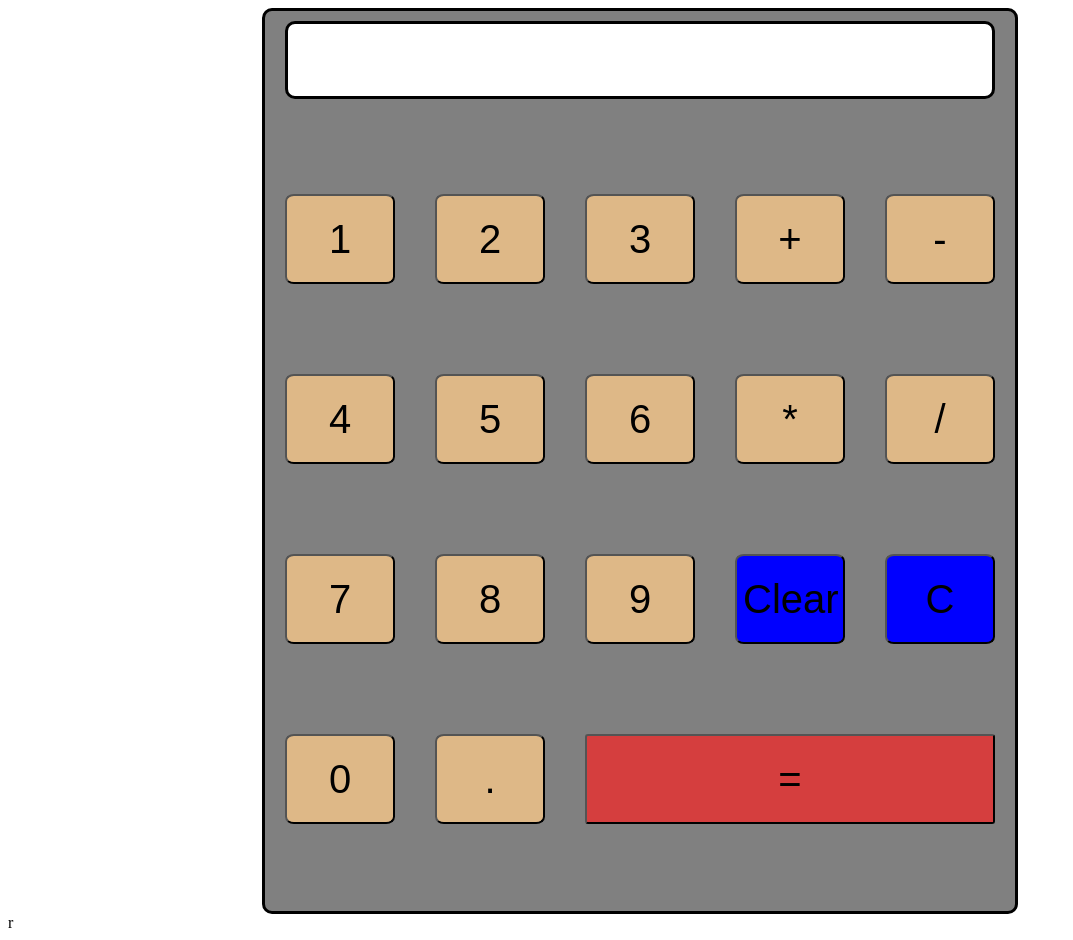
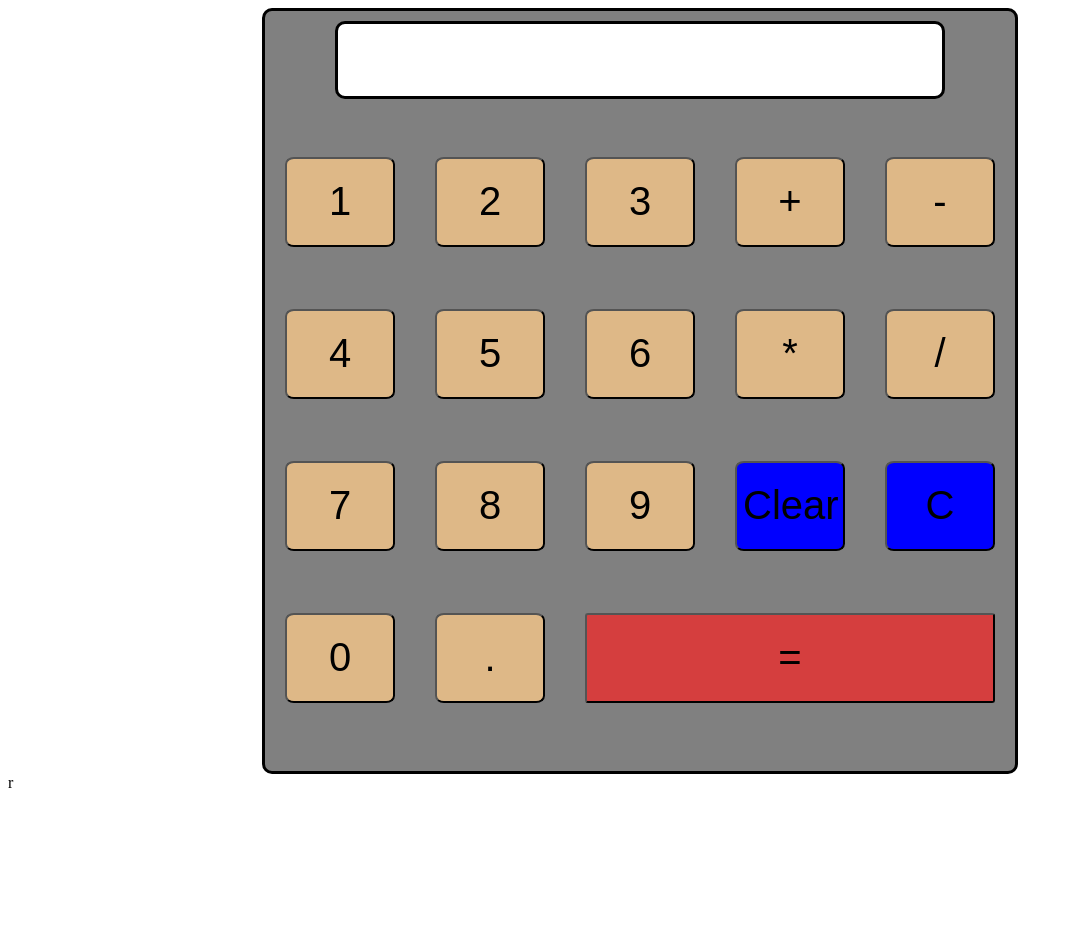
Before and after one commit to MohamedBoutaieb/calculator-js, a plain HTML site: page index.html in a window 1280 px wide. Shown: the whole page, without its empty margins (0-1073 px from the left). After the commit the page ends 800 px from the top, so only its background shows below. Drawn offline with Linux system fonts and the light colour scheme.

Commit message:
size fix

```diff
--- a/style.css
+++ b/style.css
@@ -1,11 +1,12 @@
 body {
     align-items: center;
+    height:95vh;
 }
 
 .calculator {
     margin: auto;
     width: 750px;
-    height: 900px;
+    height: 100%;
     text-align: center;
     background: grey;
     border-radius: 10px;
@@ -14,7 +15,7 @@ body {
 
 input {
     margin-top: 10px;
-    width: 700px;
+    width: 80%;
     height: 70px;
     font-size: 40px;
     border-radius: 10px;
@@ -22,7 +23,7 @@ input {
 }
 
 .btns {
-    margin-top: 10%;
+    margin-top: 5%;
     display: flex;
     flex-wrap: wrap;
     justify-content: space-evenly;
```
